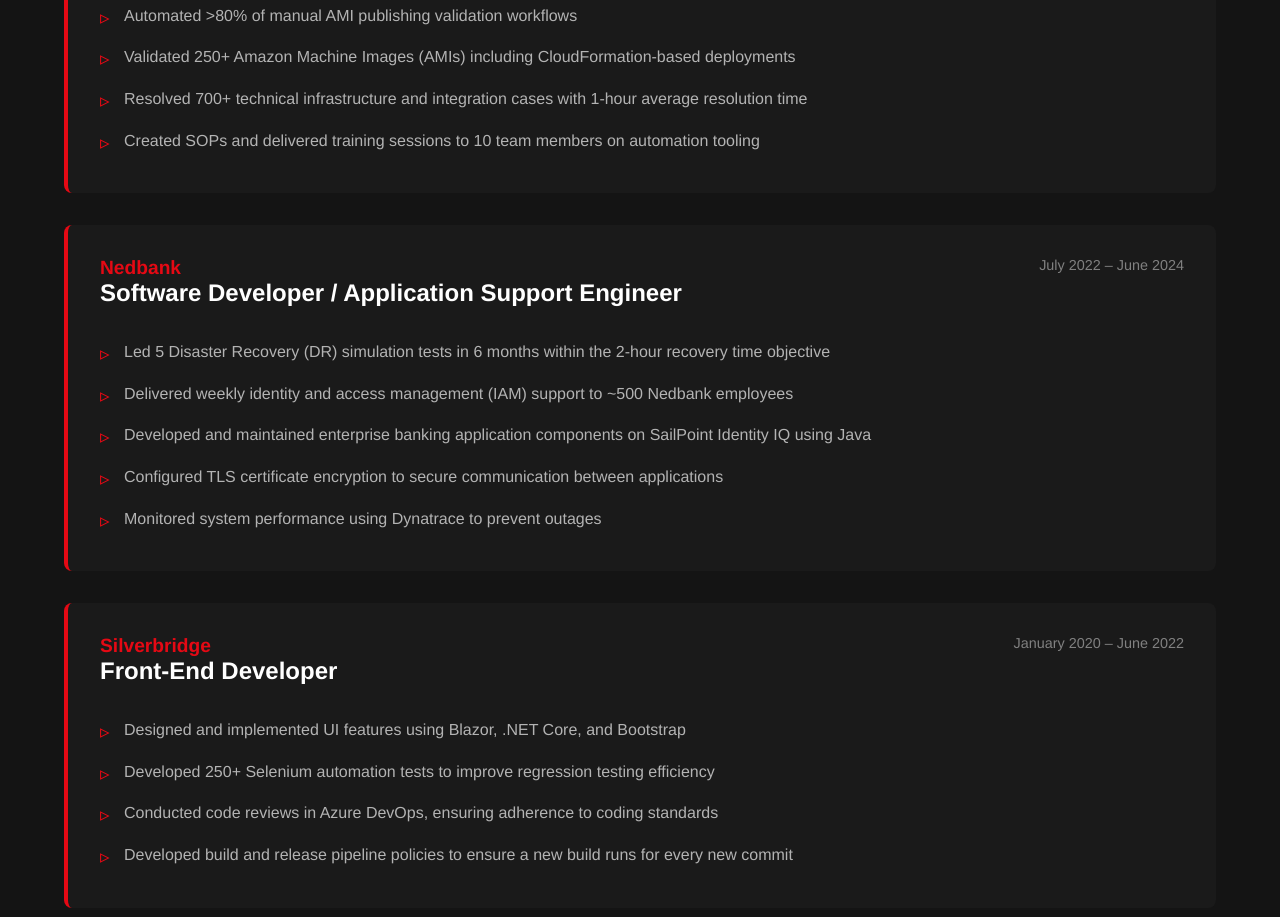
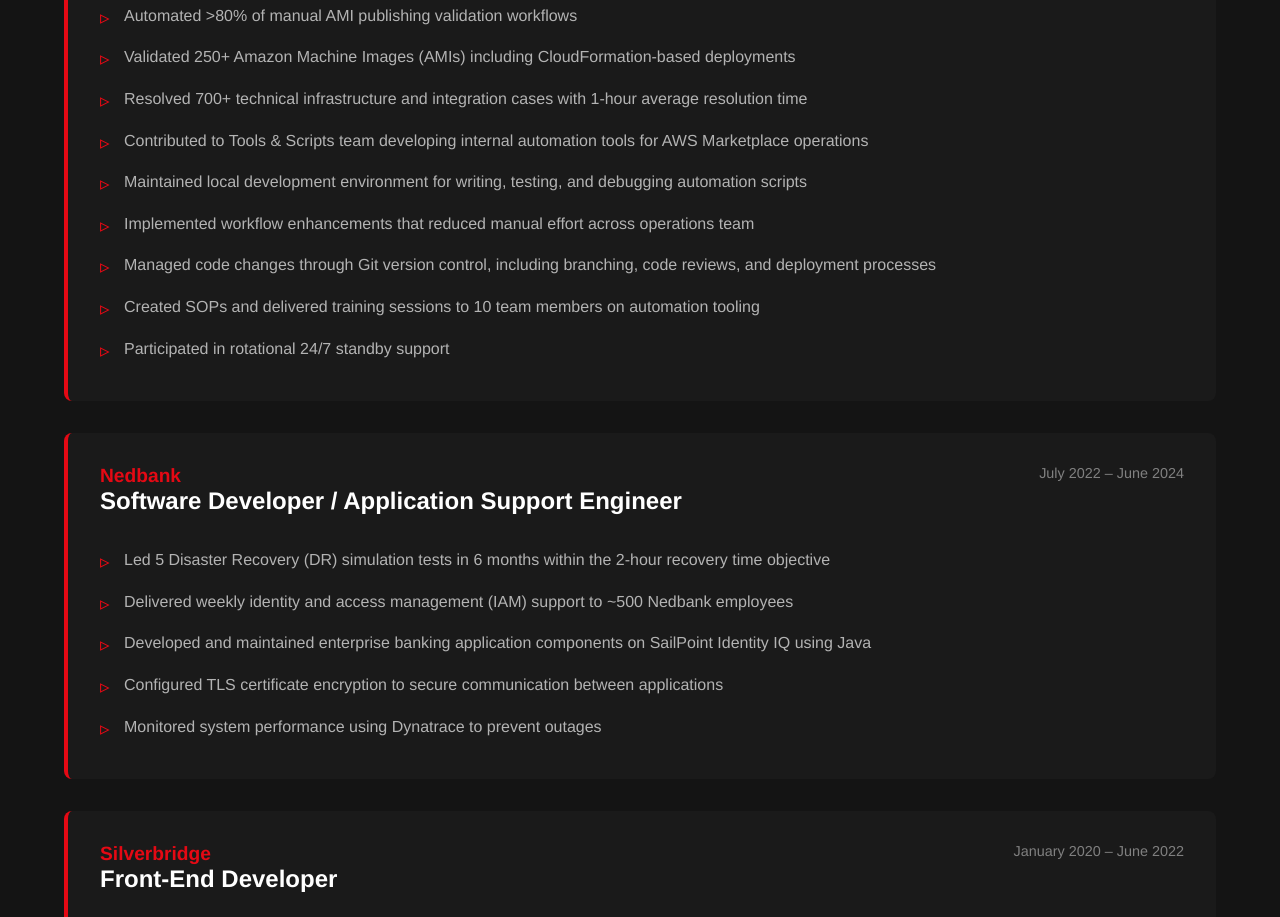
Before and after one commit to Siyanda-Khanyile/KhanyileResume, a React (Create React App) app: page / in a window 1280 px wide. Shown: the part 1780-2697 px from the top of the page. Built offline with nearby package versions, Linux system fonts and the light colour scheme; no server answers.

Commit message:
Enhance AWS experience with Tools & Scripts team contributions

```diff
--- a/src/components/Experience.jsx
+++ b/src/components/Experience.jsx
@@ -11,7 +11,12 @@
         "Automated >80% of manual AMI publishing validation workflows",
         "Validated 250+ Amazon Machine Images (AMIs) including CloudFormation-based deployments",
         "Resolved 700+ technical infrastructure and integration cases with 1-hour average resolution time",
-        "Created SOPs and delivered training sessions to 10 team members on automation tooling"
+        "Contributed to Tools & Scripts team developing internal automation tools for AWS Marketplace operations",
+        "Maintained local development environment for writing, testing, and debugging automation scripts",
+        "Implemented workflow enhancements that reduced manual effort across operations team",
+        "Managed code changes through Git version control, including branching, code reviews, and deployment processes",
+        "Created SOPs and delivered training sessions to 10 team members on automation tooling",
+        "Participated in rotational 24/7 standby support"
       ]
     },
     {
```
